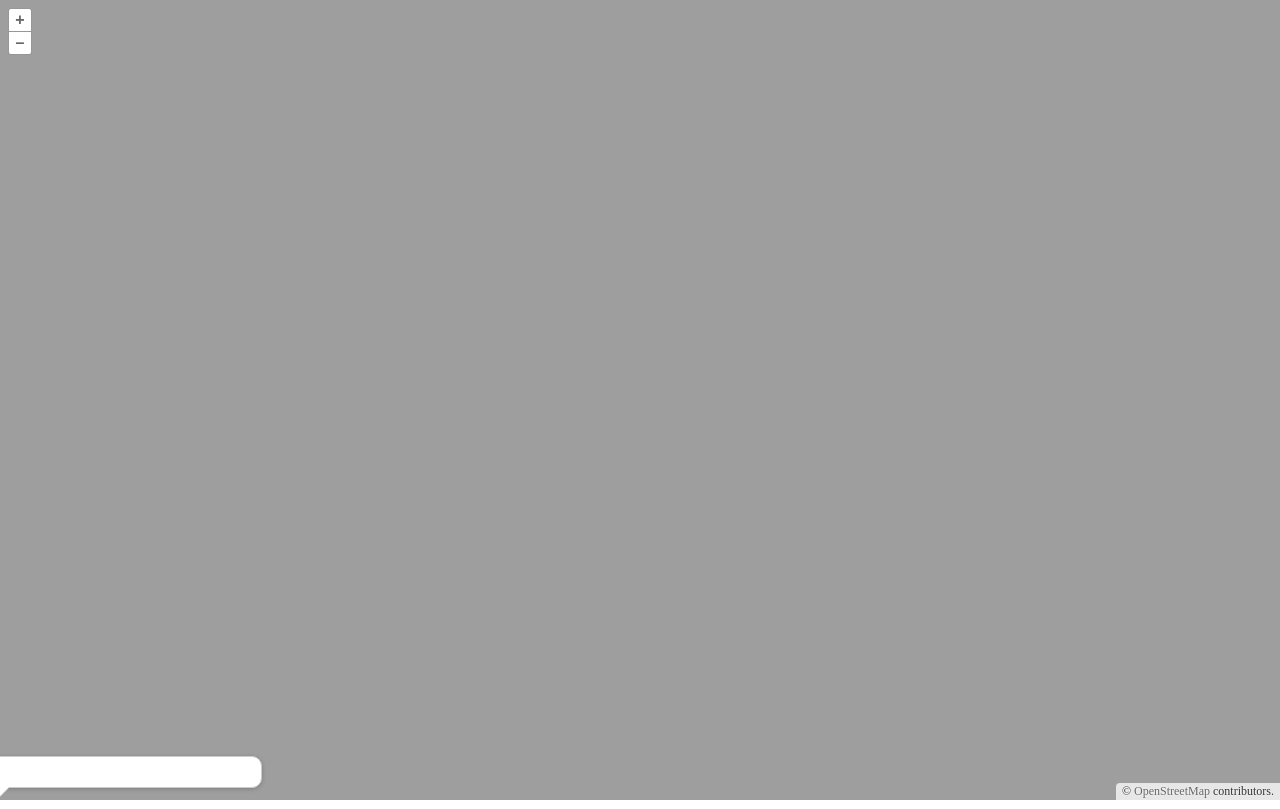
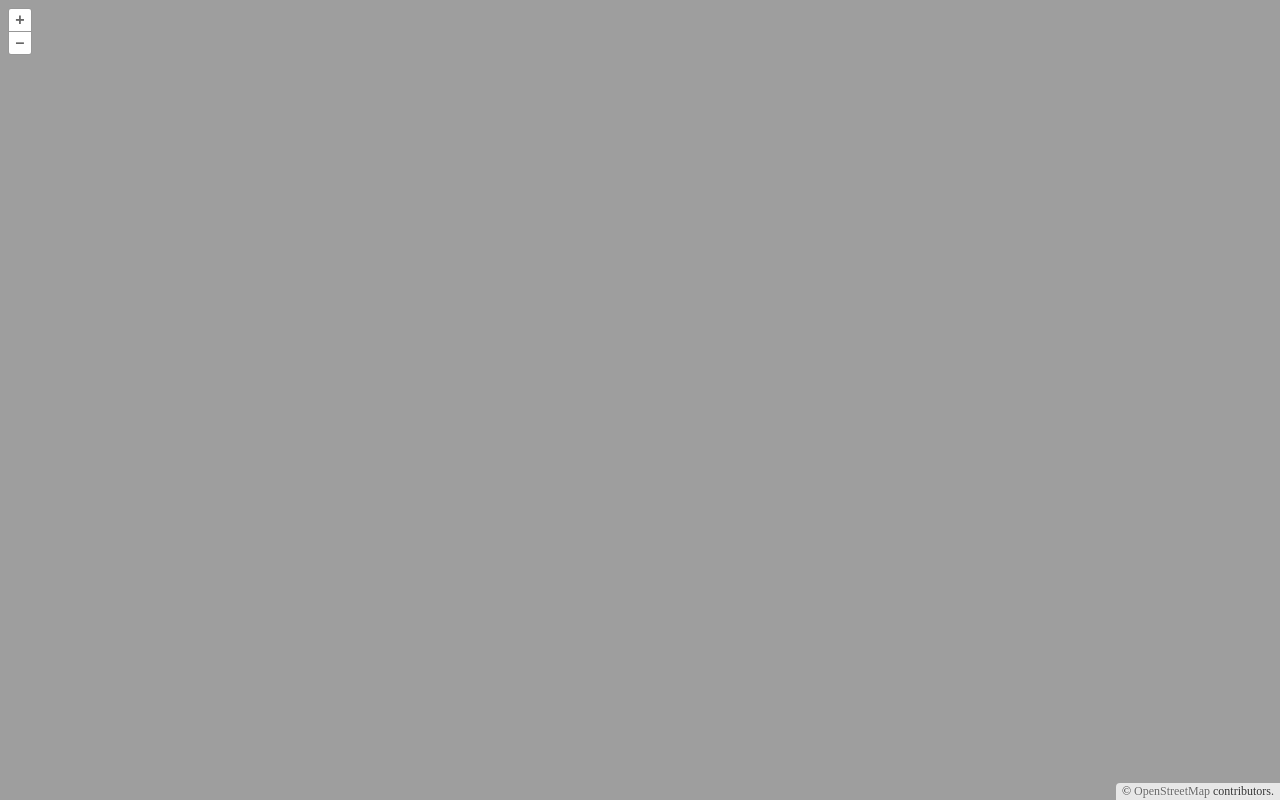
Before and after one commit to NikkyPo/ol-demo, a website built with Vite: page index.html in a window 1280 px wide. Built offline with nearby package versions, Linux system fonts and the light colour scheme.

Commit message:
comments

```diff
--- a/index.html
+++ b/index.html
@@ -5,14 +5,13 @@
   <meta charset="UTF-8" />
   <link rel="icon" type="image/x-icon" href="https://openlayers.org/favicon.ico" />
   <meta name="viewport" content="width=device-width, initial-scale=1.0" />
-  <title>Using OpenLayers with Vite</title>
+  <title>OpenLayers 101</title>
 </head>
 
 <body>
   <div id="map"></div>
   <!-- 4: Add a popup -->
-
-  <div id="popup" class="ol-popup"></div>
+  <!-- <div id="popup" class="ol-popup"></div> -->
 
   <script type="module" src="./main.js"></script>
 </body>
```
Also changed, not shown: main.js (+120 -1 lines).
